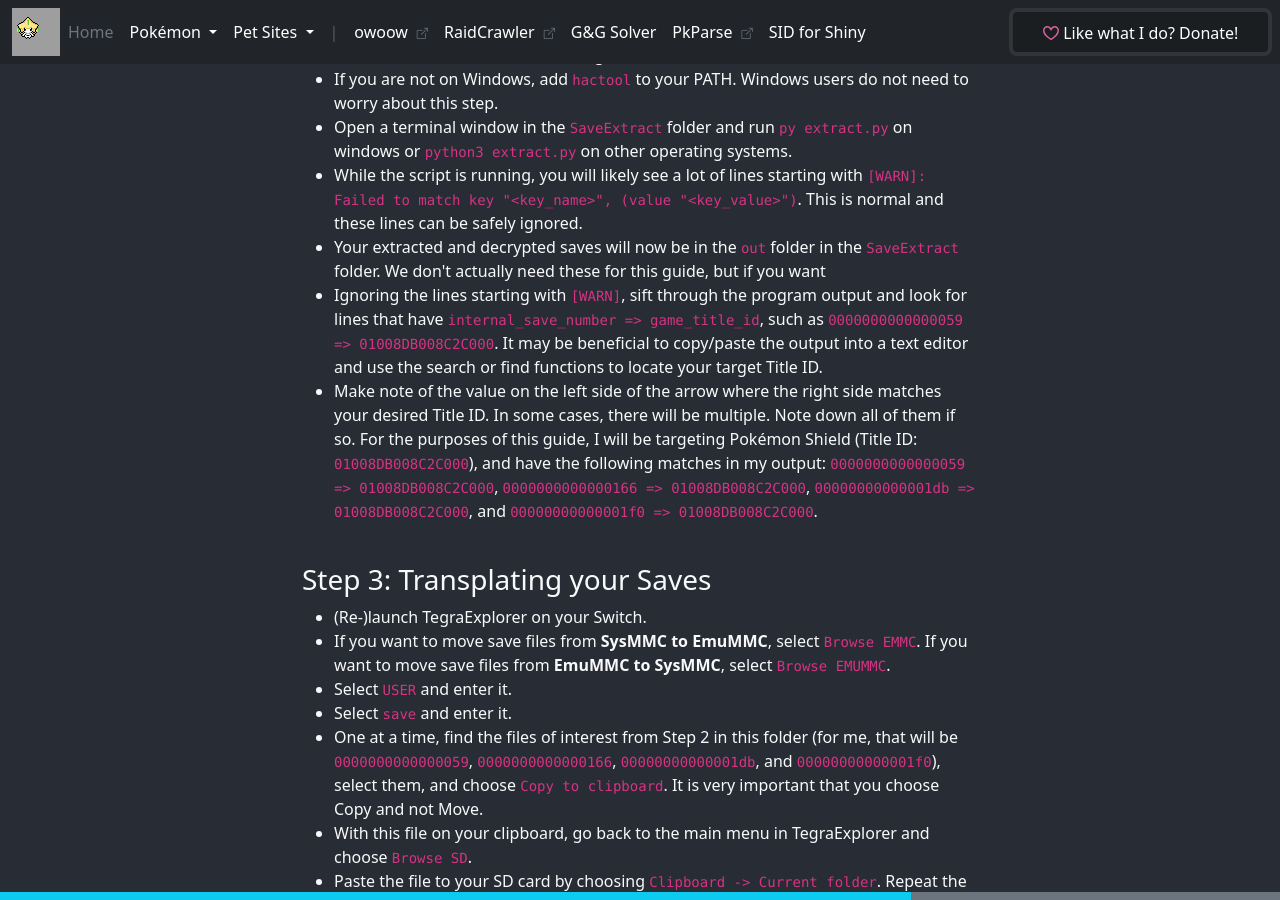
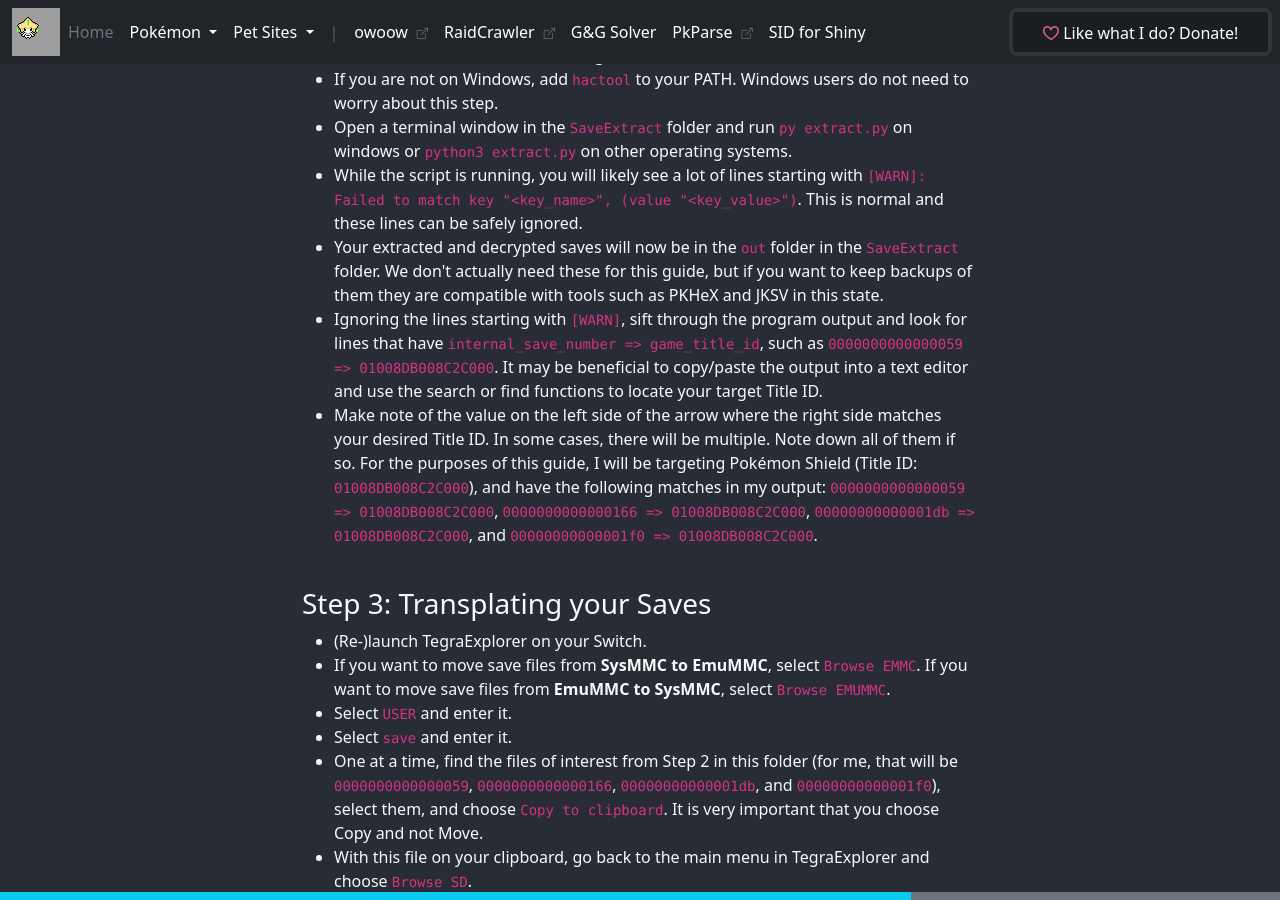
Before and after one commit to LegoFigure11/legofigure11.github.io, a Jekyll site: the page built from misc/switch-save-transplant/index.html, in a window 1280 px wide and 900 px high, scrolled down 1445 px. Built offline with Jekyll 4.4.1, drawn with Linux system fonts in a browser that asks for light colours; comment, search, counter and statistics services are not loaded; grey boxes are pictures that could not be loaded.

Commit message:
Fix unfinished sentence

```diff
--- a/misc/switch-save-transplant/index.html
+++ b/misc/switch-save-transplant/index.html
@@ -71,7 +71,7 @@ permalink: /misc/switch-save-transplant/
       <li>If you are not on Windows, add <code>hactool</code> to your PATH. Windows users do not need to worry about this step.</li>
       <li>Open a terminal window in the <code>SaveExtract</code> folder and run <code>py extract.py</code> on windows or <code>python3 extract.py</code> on other operating systems.</li>
       <li>While the script is running, you will likely see a lot of lines starting with <code>[WARN]: Failed to match key "&lt;key_name&gt;", (value "&lt;key_value&gt;")</code>. This is normal and these lines can be safely ignored.</li>
-      <li>Your extracted and decrypted saves will now be in the <code>out</code> folder in the <code>SaveExtract</code> folder. We don't actually need these for this guide, but if you want </li>
+      <li>Your extracted and decrypted saves will now be in the <code>out</code> folder in the <code>SaveExtract</code> folder. We don't actually need these for this guide, but if you want to keep backups of them they are compatible with tools such as PKHeX and JKSV in this state.</li>
       <li>Ignoring the lines starting with <code>[WARN]</code>, sift through the program output and look for lines that have <code>internal_save_number =&gt; game_title_id</code>, such as <code>0000000000000059 => 01008DB008C2C000</code>. It may be beneficial to copy/paste the output into a text editor and use the search or find functions to locate your target Title ID.</li>
       <li>Make note of the value on the left side of the arrow where the right side matches your desired Title ID. In some cases, there will be multiple. Note down all of them if so. For the purposes of this guide, I will be targeting Pok&eacute;mon Shield (Title ID: <code>01008DB008C2C000</code>), and have the following matches in my output: <code>0000000000000059 => 01008DB008C2C000</code>, <code>0000000000000166 => 01008DB008C2C000</code>, <code>00000000000001db => 01008DB008C2C000</code>, and <code>00000000000001f0 => 01008DB008C2C000</code>.</li>
     </ul>
```
